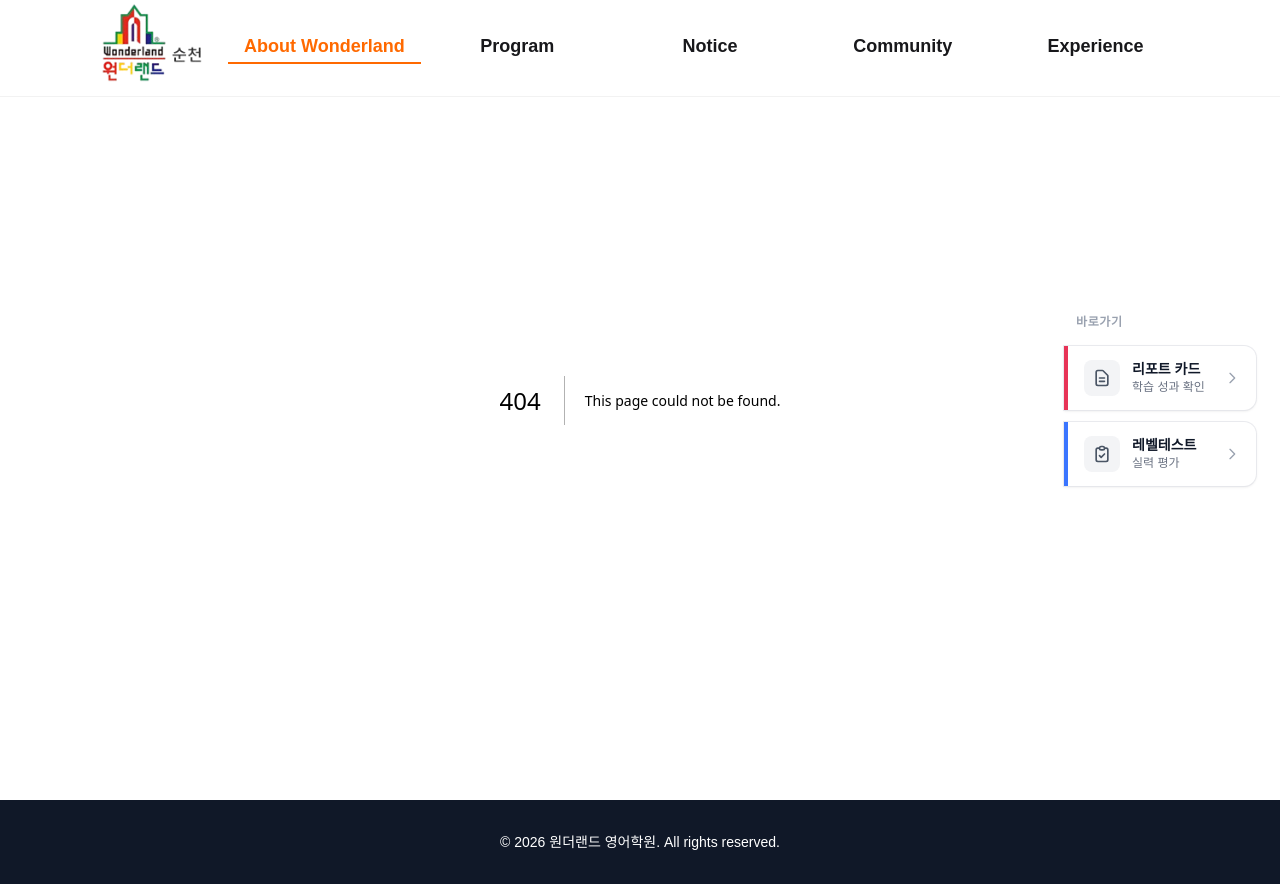
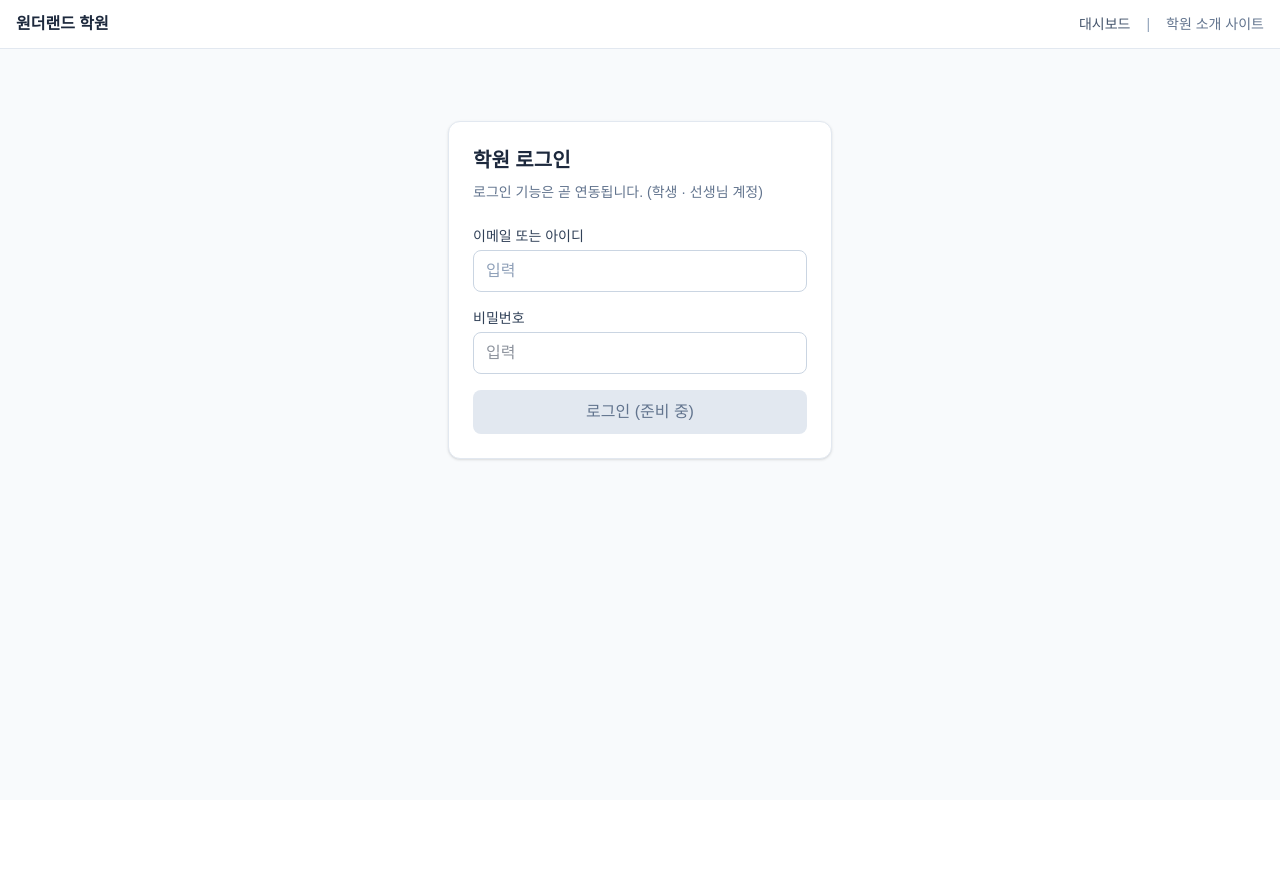
Before and after one commit to wonderdh/scwonderland, a Next.js app: page /academy/login in a window 1280 px wide. Before the commit this address had no page. After the commit the page ends 800 px from the top, so only its background shows below. Built offline with nearby package versions, Linux system fonts and the light colour scheme.

Commit message:
academydashboard

```diff
--- /dev/null
+++ b/app/(academy)/academy/dashboard/page.tsx
@@ -0,0 +1,39 @@
+import Link from "next/link";
+
+export default function AcademyDashboardPage() {
+  return (
+    <div className="max-w-3xl mx-auto">
+      <h1 className="text-2xl font-semibold text-slate-800 mb-6">
+        대시보드
+      </h1>
+      <p className="text-slate-600 mb-8">
+        로그인 후 역할에 따라 아래 메뉴가 표시됩니다.
+      </p>
+      <div className="grid gap-4 sm:grid-cols-2">
+        <Link
+          href="/academy/student"
+          className="block p-5 bg-white rounded-xl border border-slate-200 hover:border-slate-300 hover:shadow-md transition"
+        >
+          <span className="text-lg font-medium text-slate-800">학생</span>
+          <p className="mt-1 text-sm text-slate-500">
+            숙제 제출 · 내 성적 보기
+          </p>
+        </Link>
+        <Link
+          href="/academy/teacher"
+          className="block p-5 bg-white rounded-xl border border-slate-200 hover:border-slate-300 hover:shadow-md transition"
+        >
+          <span className="text-lg font-medium text-slate-800">선생님</span>
+          <p className="mt-1 text-sm text-slate-500">
+            담당 학생 리포트 카드 작성
+          </p>
+        </Link>
+      </div>
+      <p className="mt-8 text-sm text-slate-500">
+        <Link href="/academy/login" className="underline hover:text-slate-700">
+          로그인 페이지로 이동
+        </Link>
+      </p>
+    </div>
+  );
+}
--- /dev/null
+++ b/app/(academy)/academy/layout.tsx
@@ -0,0 +1,36 @@
+import Link from "next/link";
+
+export default function AcademyLayout({
+  children,
+}: {
+  children: React.ReactNode;
+}) {
+  return (
+    <div className="min-h-screen bg-slate-50 flex flex-col">
+      <header className="bg-white border-b border-slate-200 px-4 py-3 flex items-center justify-between">
+        <Link
+          href="/academy/dashboard"
+          className="font-semibold text-slate-800 hover:text-slate-600"
+        >
+          원더랜드 학원
+        </Link>
+        <nav className="flex items-center gap-4 text-sm">
+          <Link
+            href="/academy/dashboard"
+            className="text-slate-600 hover:text-slate-900"
+          >
+            대시보드
+          </Link>
+          <span className="text-slate-400">|</span>
+          <Link
+            href="/"
+            className="text-slate-500 hover:text-slate-700"
+          >
+            학원 소개 사이트
+          </Link>
+        </nav>
+      </header>
+      <main className="flex-1 p-4 md:p-6">{children}</main>
+    </div>
+  );
+}
--- /dev/null
+++ b/app/(academy)/academy/login/page.tsx
@@ -0,0 +1,43 @@
+export default function AcademyLoginPage() {
+  return (
+    <div className="max-w-sm mx-auto mt-12 p-6 bg-white rounded-xl shadow-sm border border-slate-200">
+      <h1 className="text-xl font-semibold text-slate-800 mb-2">
+        학원 로그인
+      </h1>
+      <p className="text-slate-500 text-sm mb-6">
+        로그인 기능은 곧 연동됩니다. (학생 · 선생님 계정)
+      </p>
+      <form className="space-y-4">
+        <div>
+          <label className="block text-sm font-medium text-slate-700 mb-1">
+            이메일 또는 아이디
+          </label>
+          <input
+            type="text"
+            className="w-full px-3 py-2 border border-slate-300 rounded-lg text-slate-800 placeholder-slate-400"
+            placeholder="입력"
+            disabled
+          />
+        </div>
+        <div>
+          <label className="block text-sm font-medium text-slate-700 mb-1">
+            비밀번호
+          </label>
+          <input
+            type="password"
+            className="w-full px-3 py-2 border border-slate-300 rounded-lg text-slate-800"
+            placeholder="입력"
+            disabled
+          />
+        </div>
+        <button
+          type="button"
+          className="w-full py-2.5 bg-slate-200 text-slate-500 rounded-lg font-medium cursor-not-allowed"
+          disabled
+        >
+          로그인 (준비 중)
+        </button>
+      </form>
+    </div>
+  );
+}
--- /dev/null
+++ b/app/(academy)/academy/student/page.tsx
@@ -0,0 +1,18 @@
+import Link from "next/link";
+
+export default function AcademyStudentPage() {
+  return (
+    <div className="max-w-2xl">
+      <h1 className="text-xl font-semibold text-slate-800 mb-4">학생</h1>
+      <p className="text-slate-600 mb-6">
+        숙제 제출 · 제출 이력 · 리포트 카드 보기 (준비 중)
+      </p>
+      <Link
+        href="/academy/dashboard"
+        className="text-sm text-slate-500 underline hover:text-slate-700"
+      >
+        ← 대시보드로
+      </Link>
+    </div>
+  );
+}
--- /dev/null
+++ b/app/(academy)/academy/teacher/page.tsx
@@ -0,0 +1,18 @@
+import Link from "next/link";
+
+export default function AcademyTeacherPage() {
+  return (
+    <div className="max-w-2xl">
+      <h1 className="text-xl font-semibold text-slate-800 mb-4">선생님</h1>
+      <p className="text-slate-600 mb-6">
+        담당 학생 목록 · 리포트 카드 작성 (준비 중)
+      </p>
+      <Link
+        href="/academy/dashboard"
+        className="text-sm text-slate-500 underline hover:text-slate-700"
+      >
+        ← 대시보드로
+      </Link>
+    </div>
+  );
+}
--- /dev/null
+++ b/app/components/layout/LayoutSwitcher.tsx
@@ -0,0 +1,30 @@
+"use client";
+
+import { usePathname } from "next/navigation";
+import { Footer } from "./Footer";
+import { Navigation } from "./Navigation";
+import { SideBar } from "../sections/SideBar";
+
+const ACADEMY_PATH_PREFIX = "/academy";
+
+/**
+ * 학원 로그인/대시보드 등은 네비·사이드바·푸터 없이,
+ * 공개 사이트(홈, 소개, 프로그램 등)만 기존 레이아웃 적용
+ */
+export function LayoutSwitcher({ children }: { children: React.ReactNode }) {
+  const pathname = usePathname();
+  const isAcademy = pathname?.startsWith(ACADEMY_PATH_PREFIX);
+
+  if (isAcademy) {
+    return <>{children}</>;
+  }
+
+  return (
+    <>
+      <Navigation />
+      <SideBar />
+      {children}
+      <Footer />
+    </>
+  );
+}
--- a/app/components/sections/SideBar.tsx
+++ b/app/components/sections/SideBar.tsx
@@ -1,8 +1,21 @@
 "use client";
 
+import Link from "next/link";
 import { useState } from "react";
 
 const quickLinks = [
+  {
+    title: "학원 전용",
+    description: "로그인 · 숙제 · 리포트",
+    accentColor: "border-l-emerald-600 hover:bg-emerald-50",
+    icon: (
+      <svg className="h-5 w-5" fill="none" viewBox="0 0 24 24" stroke="currentColor" strokeWidth={2}>
+        <path strokeLinecap="round" strokeLinejoin="round" d="M12 6.253v13m0-13C10.832 5.477 9.246 5 7.5 5S4.168 5.477 3 6.253v13C4.168 18.477 5.754 18 7.5 18s3.332.477 4.5 1.253m0-13C13.168 5.477 14.754 5 16.5 5c1.747 0 3.332.477 4.5 1.253v13C19.832 18.477 18.247 18 16.5 18c-1.746 0-3.332.477-4.5 1.253" />
+      </svg>
+    ),
+    href: "/academy/dashboard",
+    internal: true,
+  },
   {
     title: "리포트 카드",
     description: "학습 성과 확인",
@@ -13,6 +26,7 @@ const quickLinks = [
       </svg>
     ),
     href: "https://wonderland-reportcard.web.app",
+    internal: false,
   },
   {
     title: "레벨테스트",
@@ -24,6 +38,7 @@ const quickLinks = [
       </svg>
     ),
     href: "http://qawonderland.com/leveltest/",
+    internal: false,
   },
 ];
 
@@ -34,18 +49,13 @@ function QuickLinkCard({
   item: (typeof quickLinks)[0];
   onClick?: () => void;
 }) {
-  return (
-    <a
-      href={item.href}
-      target="_blank"
-      rel="noopener noreferrer"
-      onClick={onClick}
-      className={`
-        group flex w-48 min-w-0 items-center gap-3 rounded-r-xl border-l-4 border-solid
-        bg-white px-4 py-3.5 text-left shadow-sm ring-1 ring-gray-200/80
-        transition-all duration-200 ${item.accentColor}
-      `}
-    >
+  const cardClass = `
+    group flex w-48 min-w-0 items-center gap-3 rounded-r-xl border-l-4 border-solid
+    bg-white px-4 py-3.5 text-left shadow-sm ring-1 ring-gray-200/80
+    transition-all duration-200 ${item.accentColor}
+  `;
+  const content = (
+    <>
       <span className="flex h-9 w-9 shrink-0 items-center justify-center rounded-lg bg-gray-100 text-gray-600 transition-colors group-hover:bg-gray-200">
         {item.icon}
       </span>
@@ -66,6 +76,26 @@ function QuickLinkCard({
       >
         <path strokeLinecap="round" strokeLinejoin="round" d="M9 5l7 7-7 7" />
       </svg>
+    </>
+  );
+
+  if (item.internal) {
+    return (
+      <Link href={item.href} onClick={onClick} className={cardClass}>
+        {content}
+      </Link>
+    );
+  }
+
+  return (
+    <a
+      href={item.href}
+      target="_blank"
+      rel="noopener noreferrer"
+      onClick={onClick}
+      className={cardClass}
+    >
+      {content}
     </a>
   );
 }
--- a/app/layout.tsx
+++ b/app/layout.tsx
@@ -1,8 +1,6 @@
 import type { Metadata } from "next";
 import { Geist, Geist_Mono } from "next/font/google";
-import { Footer } from "./components/layout/Footer";
-import { Navigation } from "./components/layout/Navigation";
-import { SideBar } from "./components/sections/SideBar";
+import { LayoutSwitcher } from "./components/layout/LayoutSwitcher";
 import "./globals.css";
 
 const geistSans = Geist({
@@ -30,10 +28,7 @@ export default function RootLayout({
       <body
         className={`${geistSans.variable} ${geistMono.variable} antialiased`}
       >
-        <Navigation />
-        <SideBar />
-        {children}
-        <Footer />
+        <LayoutSwitcher>{children}</LayoutSwitcher>
       </body>
     </html>
   );
```
